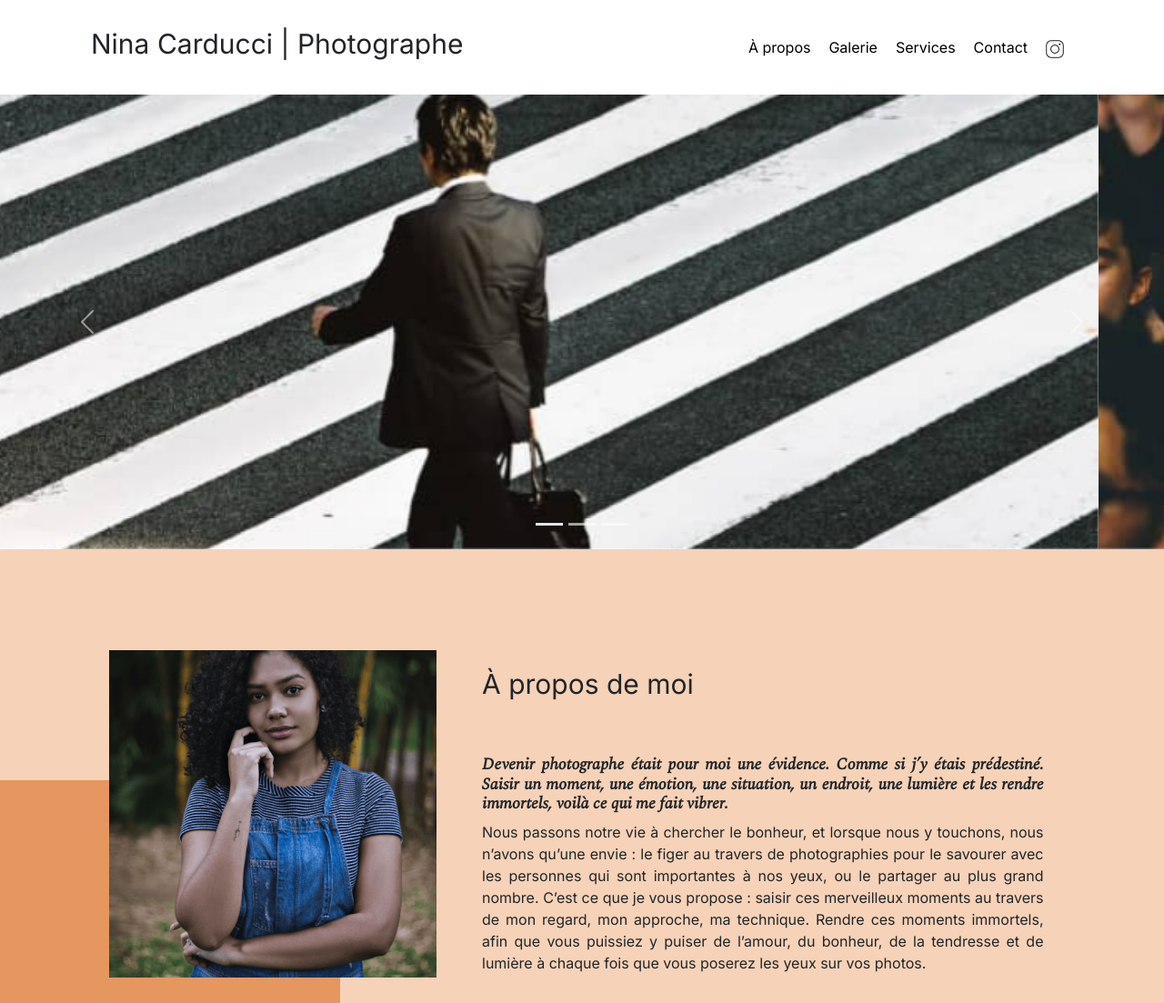
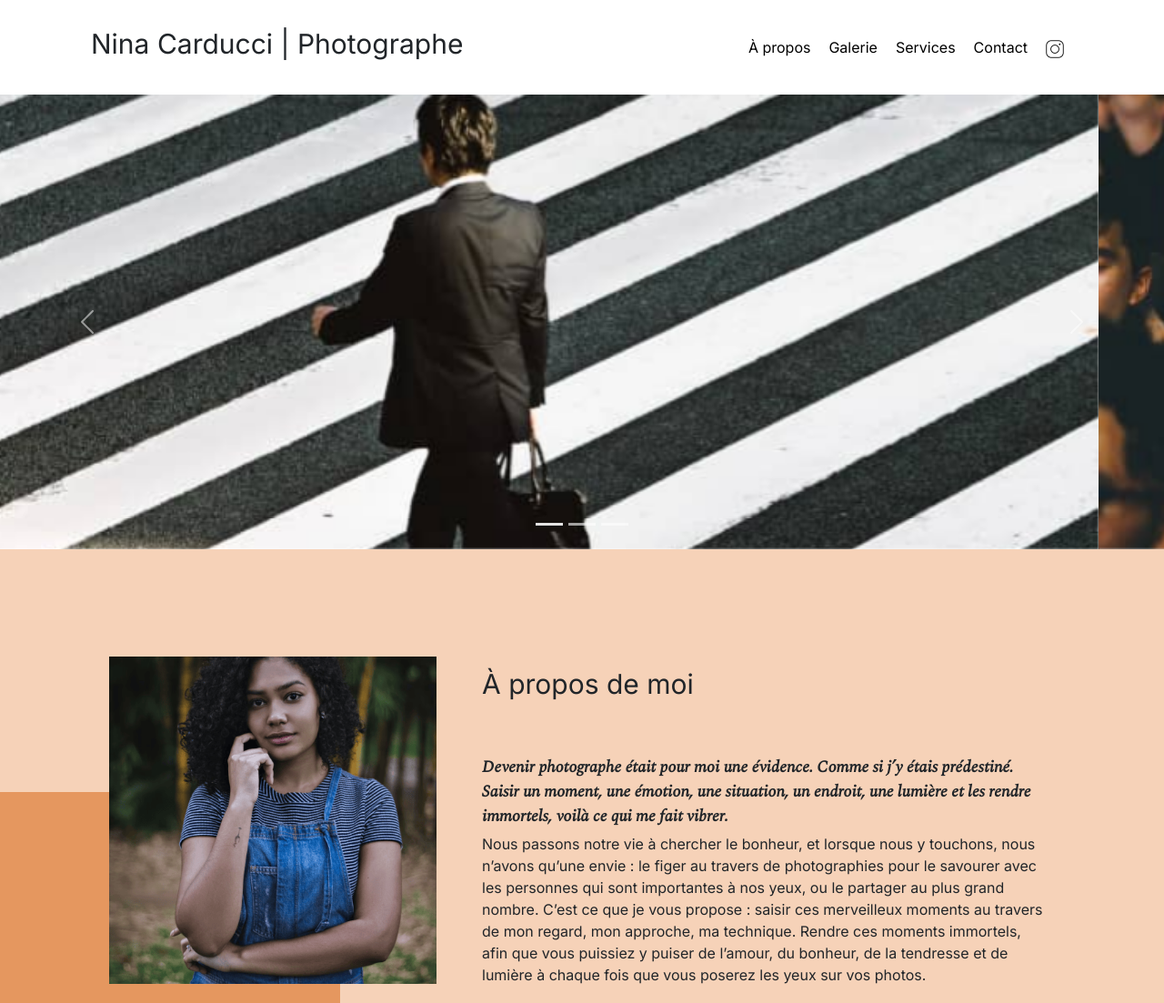
Before and after one commit to acartiermichaud/P9, a plain HTML site: page index.html in a window 1280 px wide. Shown: the top 1103 px of the page at 91% size. Drawn offline with nearby package versions, Linux system fonts and the light colour scheme.

Commit message:
Optimisation Accessibilité

```diff
--- a/assets/style.css
+++ b/assets/style.css
@@ -4,9 +4,8 @@ body {
 	font-size: 16px;
 }
 * {
-	font-family: 'Inter';
+	font-family: 'Inter', sans-serif;
 	font-style: normal;
-	text-align: justify;
 }
 h2 {
 	font-size: 30px;
@@ -90,6 +89,7 @@ h2 {
 	font-style: italic;
 	font-size: 18px;
 	width: 95%;
+	margin-bottom: 5px;
 }
 #about-me p {
 	width: 95%;
--- a/index.html
+++ b/index.html
@@ -105,7 +105,7 @@
 				</div>
 				<div id="about-me">
 					<h2 class="about-me__title">À propos de moi</h2>
-					<h3 class="about-me__introduction">Devenir photographe était pour moi une évidence. Comme si j’y étais prédestiné. Saisir un moment, une émotion, une situation, un endroit, une lumière et les rendre immortels, voilà ce qui me fait vibrer.</h3>
+					<p class="about-me__introduction">Devenir photographe était pour moi une évidence. Comme si j’y étais prédestiné. Saisir un moment, une émotion, une situation, un endroit, une lumière et les rendre immortels, voilà ce qui me fait vibrer.</p>
 					<p>Nous passons notre vie à chercher le bonheur, et lorsque nous y touchons, nous n’avons qu’une envie : le figer au travers de photographies pour le savourer avec les personnes qui sont importantes à nos yeux, ou le partager au plus grand nombre.
 						C’est ce que je vous propose : saisir ces merveilleux moments au travers de mon regard, mon approche, ma technique. Rendre ces moments immortels, afin que vous puissiez y puiser de l’amour, du bonheur, de la tendresse et de lumière à chaque fois que vous poserez les yeux sur vos photos.</p>
 				</div>
@@ -220,7 +220,7 @@
 		</main>
 		<footer>
 			<h2 class="name">Nina Carducci | Photographe</h2>
-			<a class="social-link" href="https://www.instagram.com/ninacarducci.photo/?hl=fr" target="_blank"><img class="footer-social-icon" src="assets/images/instagram-footer.webp" alt="Instagram icon linked to Nina Carducci's Instagram site"></a>
+			<a class="social-link" href="https://www.instagram.com/ninacarducci.photo/?hl=fr" target="_blank"><img class="footer-social-icon" src="assets/images/instagram-footer.webp" alt="Link to Instagram site"></a>
 			<div class="footer-column">
 				<p>68 avenue Alsace-Lorraine</p>
 				<p><span>33200</span><span> Bordeaux</span></p>
```
Also changed, not shown: 1 other file.
